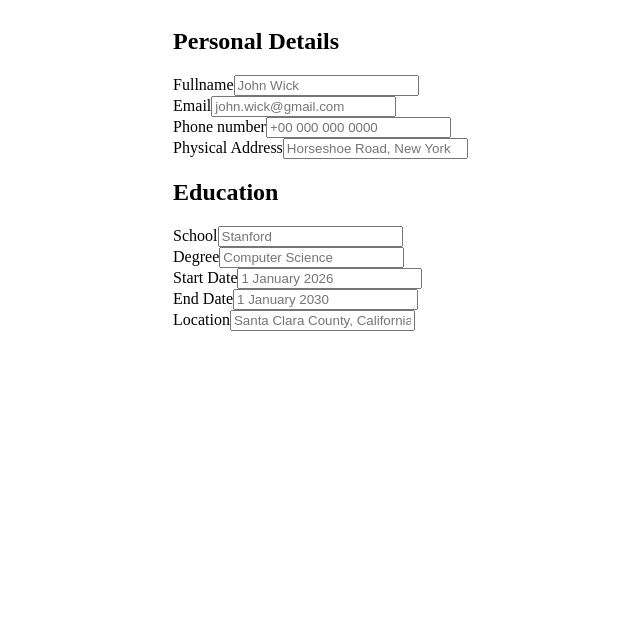
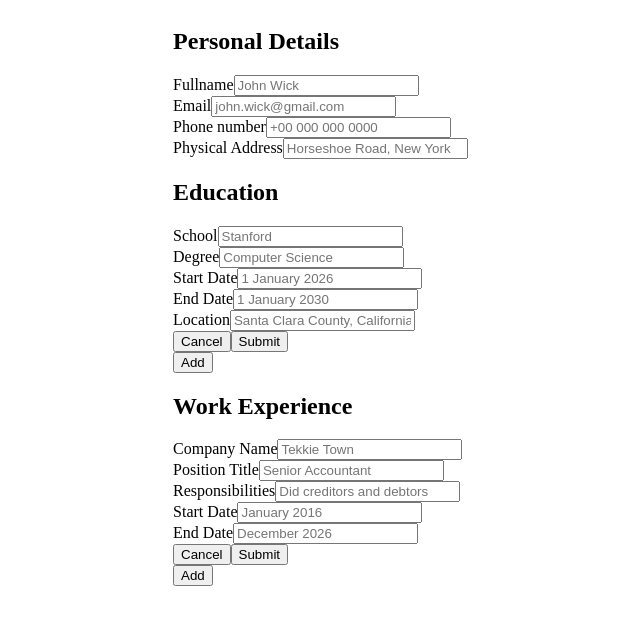
Before and after one commit to Matt152342/OdinCVApplication, a React (Vite) app: page / in a window 1280 px wide. Shown: the top 624 px of the page, without its empty margins (158-798 px from the left). Built offline with nearby package versions, Linux system fonts and the light colour scheme.

Commit message:
Created workForm

```diff
--- a/src/App.jsx
+++ b/src/App.jsx
@@ -2,6 +2,7 @@ import { useState } from 'react'
 import PersonalForm from './components/personal-info/personalForm.jsx';
 import PersonalDetails from './components/personal-info/personalDetails.jsx';
 import EducationForm from './components/education/educationForm.jsx';
+import WorkForm from './components/work-exp/workForm.jsx';
 import './App.css'
 
 function App() {
@@ -9,7 +10,7 @@ function App() {
     address: '',
     email: '',
     fullname: '',
-    phoneNumber: ''
+    phoneNumber: '',
   });
 
   const [educationInfo, setEducationInfo] = useState({
@@ -18,6 +19,14 @@ function App() {
     startDate: '',
     endDate: '',
     location: '',
+  });
+
+  const [workInfo, setWorkInfo] = useState({
+    companyName: '',
+    positionTitle: '',
+    responsibilities: '',
+    startDate: '',
+    endDate: '',
   })
 
   function handlePersonalInfoChange (e) {
@@ -49,6 +58,14 @@ function App() {
           location={educationInfo.location}
           onChange={handleEducationInfoChange}
         />
+
+        <WorkForm
+          companyName={workInfo.companyName}
+          positionTitle={workInfo.positionTitle}
+          responsibilities={workInfo.responsibilities}
+          startDate={workInfo.startDate}
+          endDate={workInfo.endDate}
+        />
       </div>
 
       <div className="cvSection">
--- a/src/components/education/educationForm.jsx
+++ b/src/components/education/educationForm.jsx
@@ -2,7 +2,7 @@ import { useState } from "react";
 import InputGroup from "../inputGroup";
 
 function EducationForm ({schoolName, degree, startDate, endDate, location, onChange}) {
-    const [isOpen, setisOpen] = useState(true);
+    const [isOpen, setisOpen] = useState(false);
 
     return (
         <div className="formContainer">
@@ -10,7 +10,8 @@ function EducationForm ({schoolName, degree, startDate, endDate, location, onCha
                 <h2>Education</h2>
             </div>
 
-            <form action="" className={`educationForm ${isOpen ? 'active' : 'closed'}`}>
+            <div className={`educationForm ${isOpen ? 'open' : 'hidden'}`}>
+                <form action="" id="educationForm">
                     <InputGroup
                         id="schoolName"
                         type="text"
@@ -62,6 +63,13 @@ function EducationForm ({schoolName, degree, startDate, endDate, location, onCha
                     />
                 </form>
 
+                <div className="educationBtns">
+                    <button className="cancel">Cancel</button>
+                    <button className="submit" type="submit" form="educationForm">Submit</button>
+                </div>
+            </div>
+
+            <button className={`add ${isOpen ? 'hidden' : ''}`}>Add</button>
         </div>
     )
 }
--- /dev/null
+++ b/src/components/work-exp/workForm.jsx
@@ -0,0 +1,71 @@
+import { useState } from "react";
+import InputGroup  from "../inputGroup";
+
+function WorkForm ({companyName, positionTitle, responsibilities, startDate, endDate}) {
+    const [isOpen, setIsOpen] = useState(false);
+
+    return (
+        <div className="formContainer">
+            <div className="formHeader" onClick={() => setIsOpen(!isOpen)}>
+                <h2>Work Experience</h2>
+            </div>
+
+            <div className={`workForm ${isOpen ? 'open' : 'hidden'}`}>
+                <form action="" id="workForm">
+                    <InputGroup
+                        id="companyName"
+                        type="text"
+                        placeholder="Tekkie Town"
+                        value={companyName}
+                        dataKey="companyName"
+                        labelText="Company Name"
+                    />
+                    <InputGroup
+                        id="positionTitle"
+                        type="text"
+                        placeholder="Senior Accountant"
+                        value={positionTitle}
+                        dataKey="positionTitle"
+                        labelText="Position Title"
+                    />
+                    <InputGroup
+                        id="responsibilities"
+                        type="text"
+                        placeholder="Did creditors and debtors"
+                        value={responsibilities}
+                        dataKey="responsibilities"
+                        labelText="Responsibilities"
+                    />
+
+                    <div className="dateGroup">
+                        <InputGroup
+                            id="startDate"
+                            type="text"
+                            placeholder="January 2016"
+                            value={startDate}
+                            dataKey="startDate"
+                            labelText="Start Date"
+                        />
+                        <InputGroup
+                            id="endDate"
+                            type="text"
+                            placeholder="December 2026"
+                            value={endDate}
+                            datakey="endDate"
+                            labelText="End Date"
+                        />
+                    </div>
+                </form>
+
+                <div className="formBtns">
+                    <button className="cancel">Cancel</button>
+                    <button className="submit" type="submit" form="workForm">Submit</button>
+                </div>
+            </div>
+
+            <button className={`add ${isOpen ? 'hidden' : ''}`}>Add</button>
+        </div>
+    )
+}
+
+export default WorkForm;
```
Lines whose indentation alone changed are shown as unchanged.
